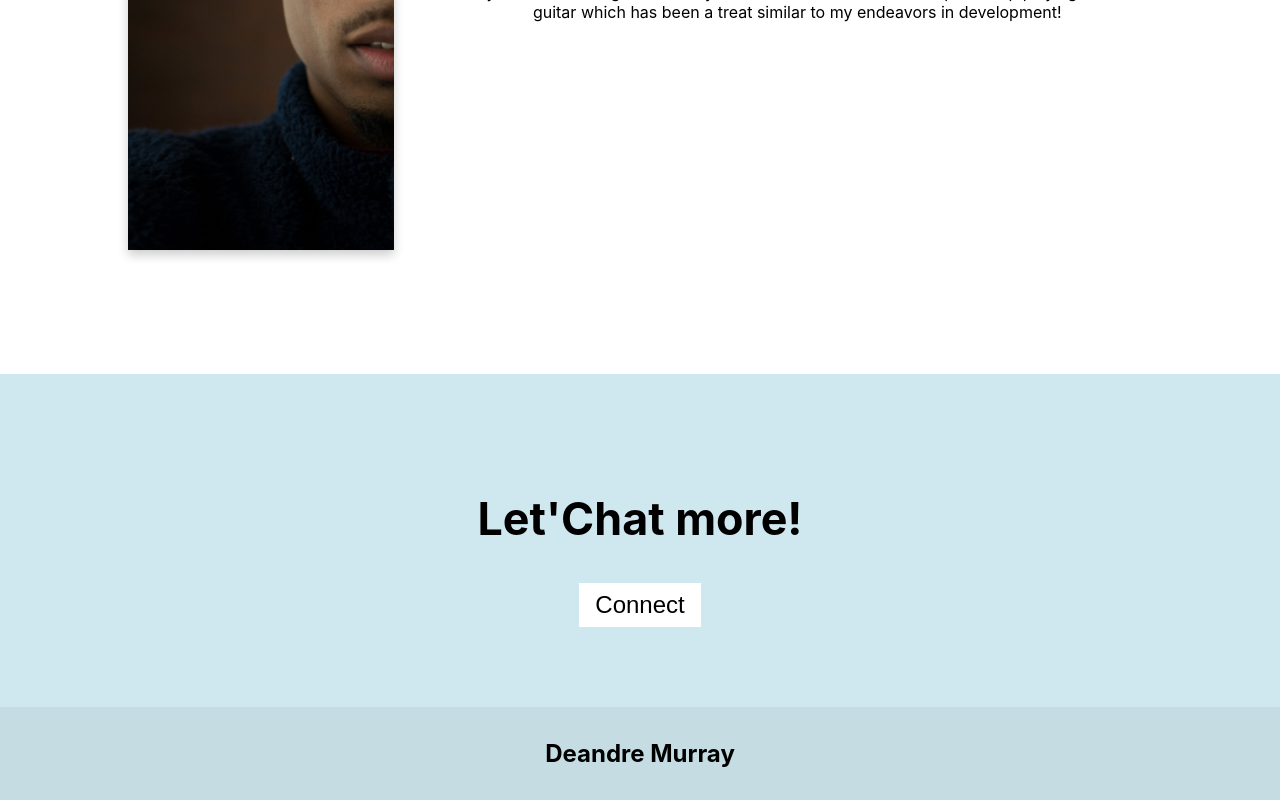
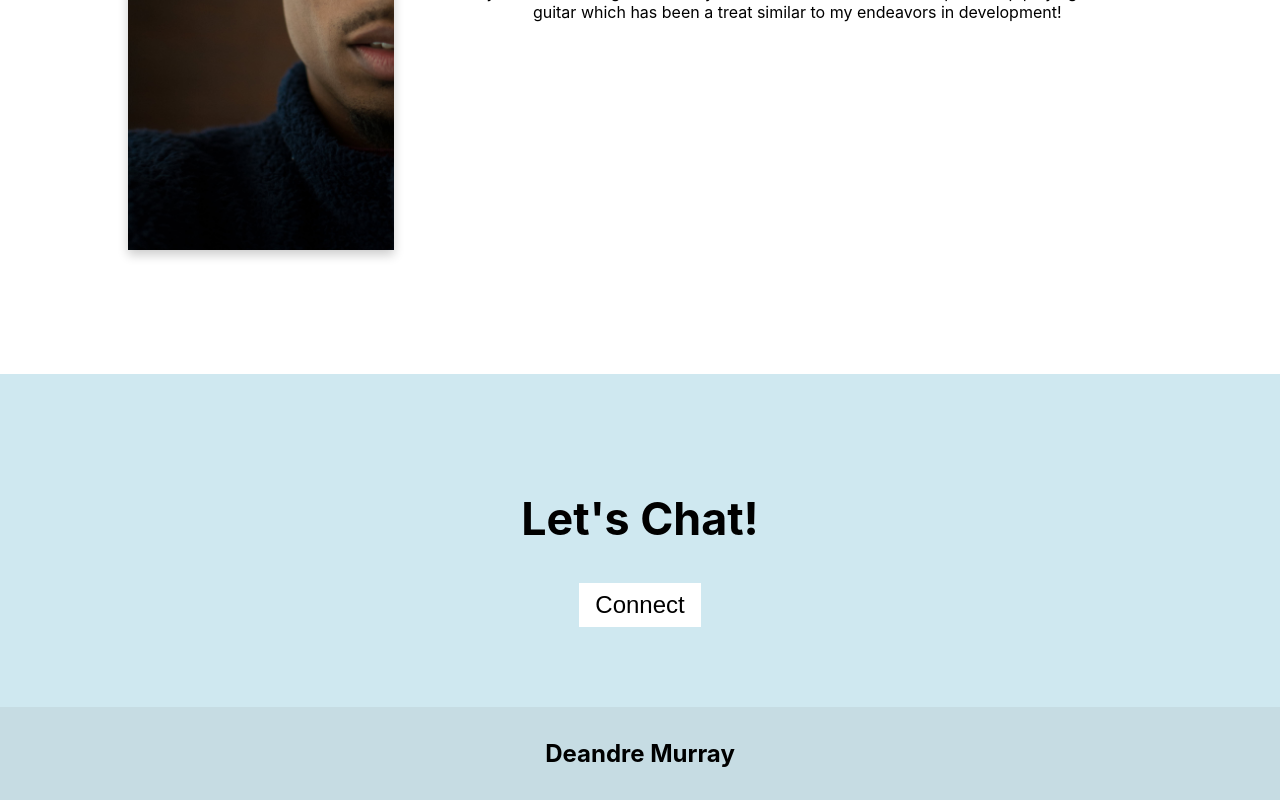
Before and after one commit to murraydeam/didactic-dollop, a React (Create React App) app: page / in a window 1280 px wide. Shown: the part 3556-4356 px from the top of the page. Built offline with nearby package versions, Linux system fonts and the light colour scheme.

Commit message:
Footer spelling correction

```diff
--- a/src/components/Contact/Contact.js
+++ b/src/components/Contact/Contact.js
@@ -5,7 +5,7 @@ const Contact = () => {
   return (
     <div className="section contact-section" id="contact">
       <div className="contact-header">
-        <h2>Let'Chat more!</h2>
+        <h2>Let's Chat!</h2>
       </div>
       <a href="mailto:deandremurray22@gmail.com">
         <button className="header-button">Connect</button>
```
